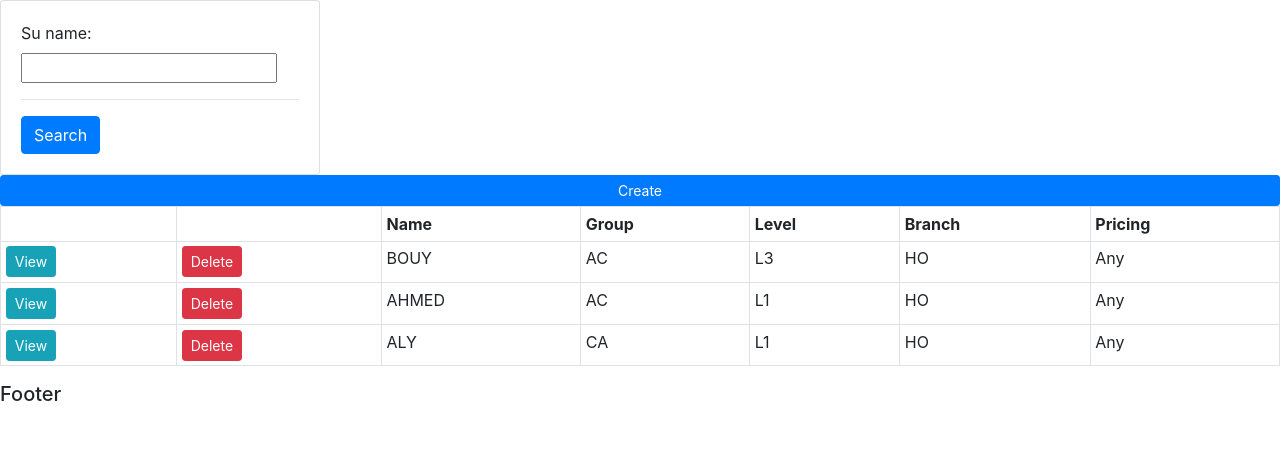
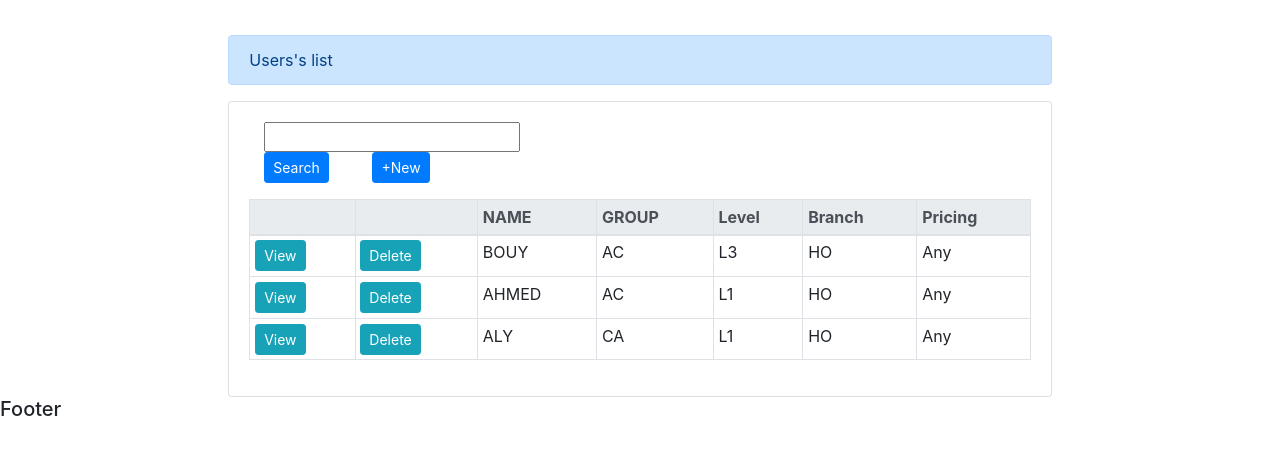
Before and after one commit to tareqelwan/CRM1, a Django app: page /su_list/ in a window 1280 px wide. Shown: the part 84-539 px from the top of the page. Run offline with Django 3.2, Linux system fonts and the light colour scheme; a user stored in the database is signed in; data comes from the database, SQL or seed files in the repository; some libraries are stand-ins or nearby versions.

Commit message:
stable 07-10-2021

```diff
--- a/accounts/templates/accounts/su_list.html
+++ b/accounts/templates/accounts/su_list.html
@@ -1,32 +1,33 @@
 {%  extends 'accounts/main.html' %}
+{% load crispy_forms_tags %}
 {% load static %}
 {% block content %}
-
-    <div class="card card-body col-md-3">
-        <form method="get">
-            {{salesusers_filter.form}}
-            <hr>
-            <button class="btn btn-primary" type="submit">Search</button>
+<div class="container col-md-8" style="margin-top:35px;">
+    <div class="alert alert-primary" role="alert">
+        Users's list
+    </div>
+    <div class="card card-body col-md-12">
+        <form class="form-group col-md-3" method="get">
+            {{salesusers_filter.form.su_name|as_crispy_field}}
+            <button class="btn btn-primary btn-sm float-left" type="submit">Search</button>
+            <a class="btn btn-primary btn-sm float-right" href="{% url 'su_create' %}">+New</a>
         </form>
-    </div>
-
-    <a class="btn btn-primary  btn-sm btn-block" href="{% url 'su_create' %}">Create</a>
-
-    <table class="table table-sm table-bordered">
+        <table class="table table-sm col-md-12 table-hover table-bordered">
+            <thead class="thead-light">
                 <tr>
                     <th></th>
                     <th></th>
-            <th>Name</th>
-            <th>Group</th>
+                    <th>NAME</th>
+                    <th>GROUP</th>
                     <th>Level</th>
                     <th>Branch</th>
                     <th>Pricing</th>
-
                 </tr>
+            </thead>
             {% for item in salesusers %}
             <tr>
                 <td><a class="btn btn-sm btn-info" href="{% url 'su_update' item.id %}">View</a></td>
-            <td><a class="btn btn-sm btn-danger" href="{% url 'su_delete' item.id %}">Delete</a></td>
+                <td><a class="btn btn-sm btn-info" href="{% url 'su_delete' item.id %}">Delete</a></td>
                 <td>{{item.su_name}}</td>
                 <td>{{item.su_group}}</td>
                 <td>{{item.su_level}}</td>
@@ -34,8 +35,7 @@
                 <td>{{item.su_pricing}}</td>
             </tr>
             {% endfor %}
-
         </table>
-
-
+    </div>
+</div>
 {% endblock %}
```
Lines whose indentation alone changed are shown as unchanged.
